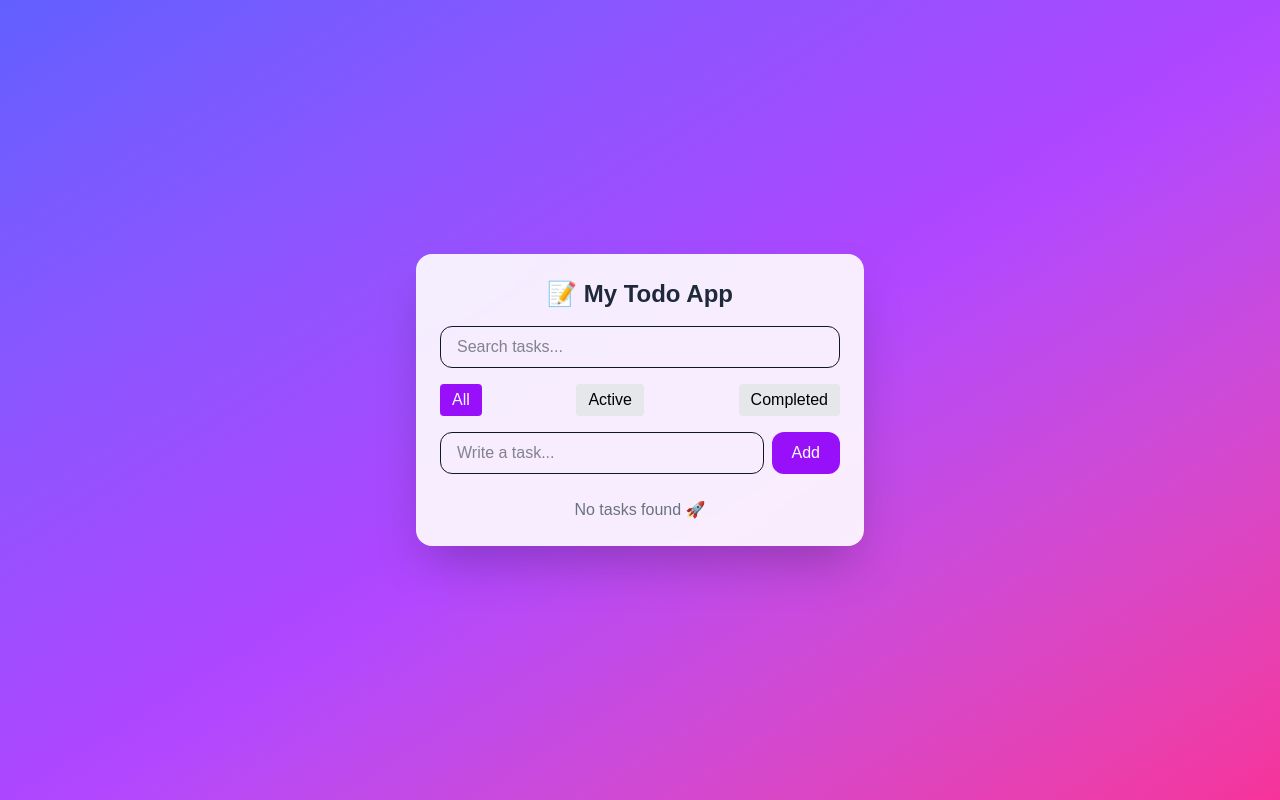
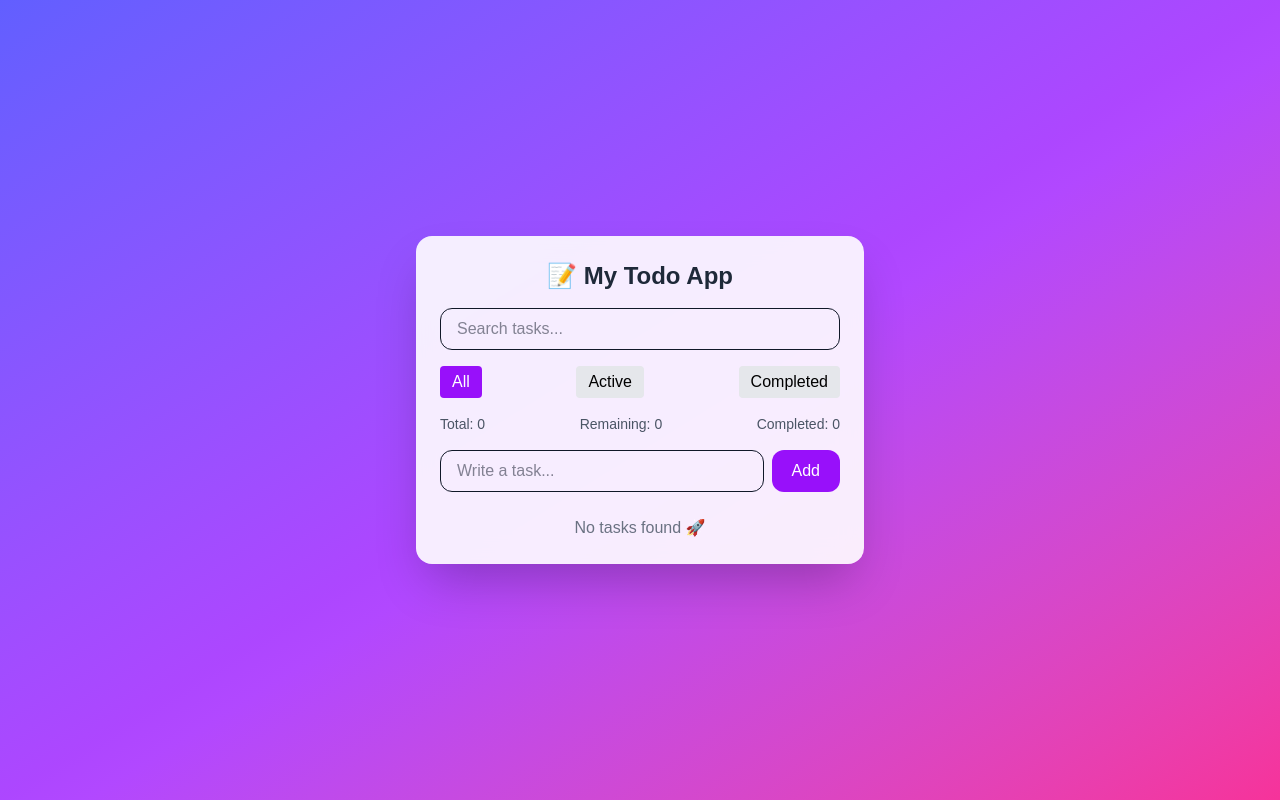
Before and after one commit to Lashang554/frontend-learning-journey, a Next.js app in the folder day-08-react/: page / in a window 1280 px wide. Built offline with nearby package versions, Linux system fonts and the light colour scheme.

Commit message:
Display task stats in UI

```diff
--- a/day-08-react/app/page.tsx
+++ b/day-08-react/app/page.tsx
@@ -337,6 +337,12 @@ const remaining = total - completed;
           </button>
         </div>
 
+        <div className="flex justify-between text-sm text-gray-600 mb-4">
+  <span>Total: {total}</span>
+  <span>Remaining: {remaining}</span>
+  <span>Completed: {completed}</span>
+</div>
+
         {/* ➕ INPUT */}
         <div className="flex gap-2 mb-6 text-gray-900">
           <input
```
